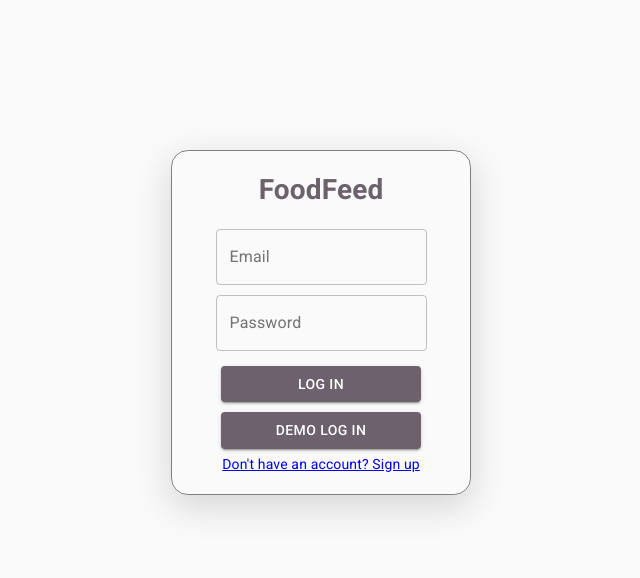
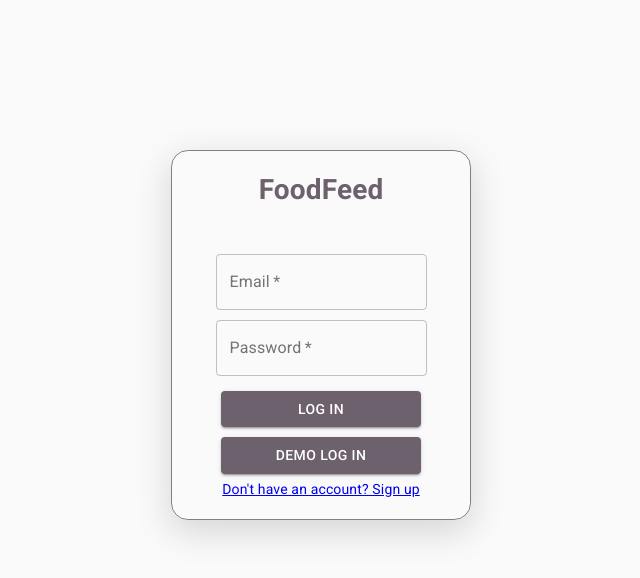
Before and after one commit to lkang97/FoodFeed, a React (Create React App) app: page /login in a window 1280 px wide. Shown: the top 578 px of the page, without its empty margins (319-959 px from the left). Built offline with nearby package versions, Linux system fonts and the light colour scheme.

Commit message:
Add validation errors to login form

```diff
--- a/src/components/EditProfile.js
+++ b/src/components/EditProfile.js
@@ -1,4 +1,4 @@
-import React, { useState, useContext, useEffect } from "react";
+import React, { useState, useContext } from "react";
 
 import NavBar from "./NavBar";
 
@@ -9,7 +9,7 @@ import { TextField, Button } from "@material-ui/core/";
 import AddAPhotoIcon from "@material-ui/icons/AddAPhoto";
 
 import { apiBaseUrl } from "../config";
-import { useParams, Redirect } from "react-router-dom";
+import { useParams } from "react-router-dom";
 import { UserContext } from "../UserContext";
 
 const useStyles = makeStyles((theme) => ({
--- a/src/components/LoginForm.js
+++ b/src/components/LoginForm.js
@@ -68,7 +68,8 @@ const LoginForm = () => {
         } = await response.json();
         setLoggedIn(true);
         signIn(token, id);
-        console.log(id);
+      } else {
+        throw response;
       }
     } catch (err) {
       handleErrors(err);
@@ -87,12 +88,12 @@ const LoginForm = () => {
 
   return (
     <div className={classes.loginContainer}>
-      <div className=".errors-container"></div>
       <div className={classes.formContainer}>
         <form className={classes.form} onSubmit={handleSubmit}>
           <div className={classes.title}>
             <h1>FoodFeed</h1>
           </div>
+          <div className="errors-container"></div>
           <TextField
             className={classes.inputFields}
             color="primary"
@@ -101,6 +102,7 @@ const LoginForm = () => {
             type="email"
             value={email}
             onChange={updateEmail}
+            required
           ></TextField>
           <TextField
             className={classes.inputFields}
@@ -110,6 +112,7 @@ const LoginForm = () => {
             type="password"
             value={password}
             onChange={updatePassword}
+            required
           ></TextField>
           <div className={classes.buttonContainer}>
             <Button
--- a/src/components/MainFeed.js
+++ b/src/components/MainFeed.js
@@ -1,7 +1,6 @@
-import React, { useContext, useState, useEffect } from "react";
-import { Redirect } from "react-router-dom";
+import React, { useState, useEffect } from "react";
 
-import { UserContext } from "../UserContext";
+// import { UserContext } from "../UserContext";
 import { apiBaseUrl } from "../config";
 import NavBar from "./NavBar";
 import MainFeedPost from "./MainFeedPost";
--- a/src/components/MainFeedPost.js
+++ b/src/components/MainFeedPost.js
@@ -1,6 +1,5 @@
 import React, { useState, useContext, useEffect } from "react";
 import { makeStyles } from "@material-ui/core/styles";
-import CardActionArea from "@material-ui/core/CardActionArea";
 import Card from "@material-ui/core/Card";
 import CardMedia from "@material-ui/core/CardMedia";
 import { CardContent } from "@material-ui/core";
@@ -76,7 +75,7 @@ const MainFeedPost = (props) => {
       }
     };
     getLikes();
-  }, [liked]);
+  }, [liked, userId, postId]);
 
   const handleLike = async () => {
     if (!liked) {
--- a/src/components/SignupForm.js
+++ b/src/components/SignupForm.js
@@ -6,6 +6,7 @@ import { apiBaseUrl } from "../config";
 
 import { makeStyles } from "@material-ui/core/styles";
 import { TextField, Button } from "@material-ui/core/";
+import { handleErrors } from "../utils";
 
 const useStyles = makeStyles((theme) => ({
   signUpContainer: {
@@ -61,6 +62,9 @@ const SignUpForm = () => {
       imageUrl: "",
       biography: "",
     };
+
+    try {
+      debugger;
       const response = await fetch(`${apiBaseUrl}/users`, {
         method: "POST",
         headers: { "Content-Type": "application/json" },
@@ -74,6 +78,11 @@ const SignUpForm = () => {
         } = await response.json();
         setLoggedIn(true);
         signIn(token, id);
+      } else {
+        throw response;
+      }
+    } catch (err) {
+      handleErrors(err);
     }
   };
 
@@ -90,6 +99,7 @@ const SignUpForm = () => {
           <div className={classes.title}>
             <h1>FoodFeed</h1>
           </div>
+          <div className="errors-container"></div>
           <TextField
             className={classes.inputFields}
             color="primary"
--- a/src/index.css
+++ b/src/index.css
@@ -10,3 +10,11 @@
   display: flex;
   justify-content: center;
 }
+
+.errors-container {
+  display: flex;
+  justify-self: center;
+  padding: 0px 20px 25px;
+  color: red;
+  text-align: center;
+}
--- a/src/utils.js
+++ b/src/utils.js
@@ -1,10 +1,10 @@
 export const handleErrors = async (err) => {
   const errorsContainer = document.querySelector(".errors-container");
   if (err.status === 401) {
-    errorsContainer.innerHTML = "login failed";
+    errorsContainer.innerHTML =
+      "Login failed. Please provide valid credentials.";
   } else if (err.status >= 400 && err.status < 600) {
     const errorJSON = await err.json();
-    console.log(err.status);
     let errorsHtml = [
       `
         <div class="alert alert-danger">
@@ -23,16 +23,6 @@ export const handleErrors = async (err) => {
       );
     }
     errorsContainer.innerHTML = errorsHtml.join("");
-  } else if (err.status === "passwordError") {
-    let errorsHtml = [
-      `
-        <div class="alert alert-danger">
-            ${err.name}:
-            ${err.message}
-        </div>
-      `,
-    ];
-    errorsContainer.innerHTML = errorsHtml;
   } else {
     alert(
       "Something went wrong. Please check your internet connection and try again!"
```
Lines whose indentation alone changed are shown as unchanged.
